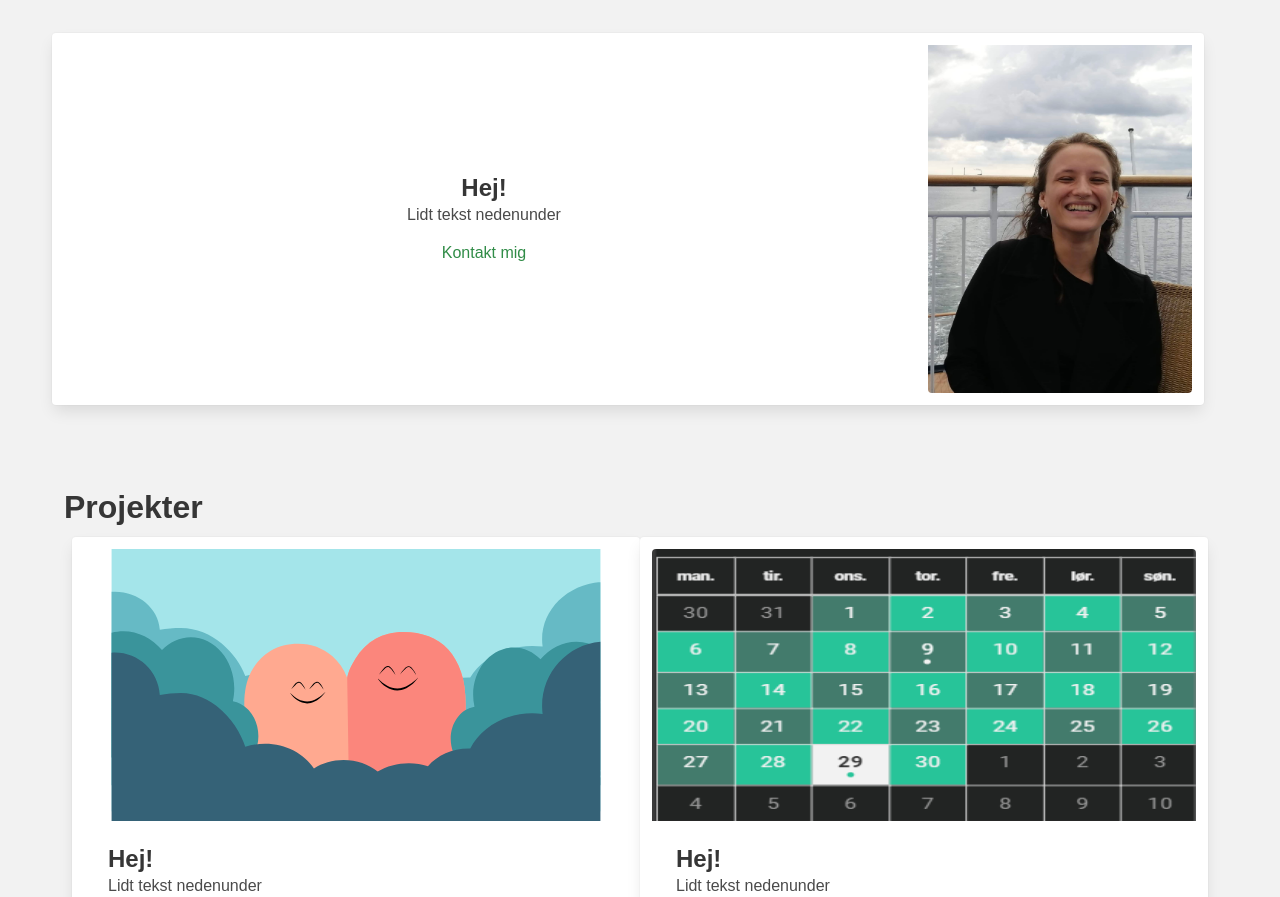
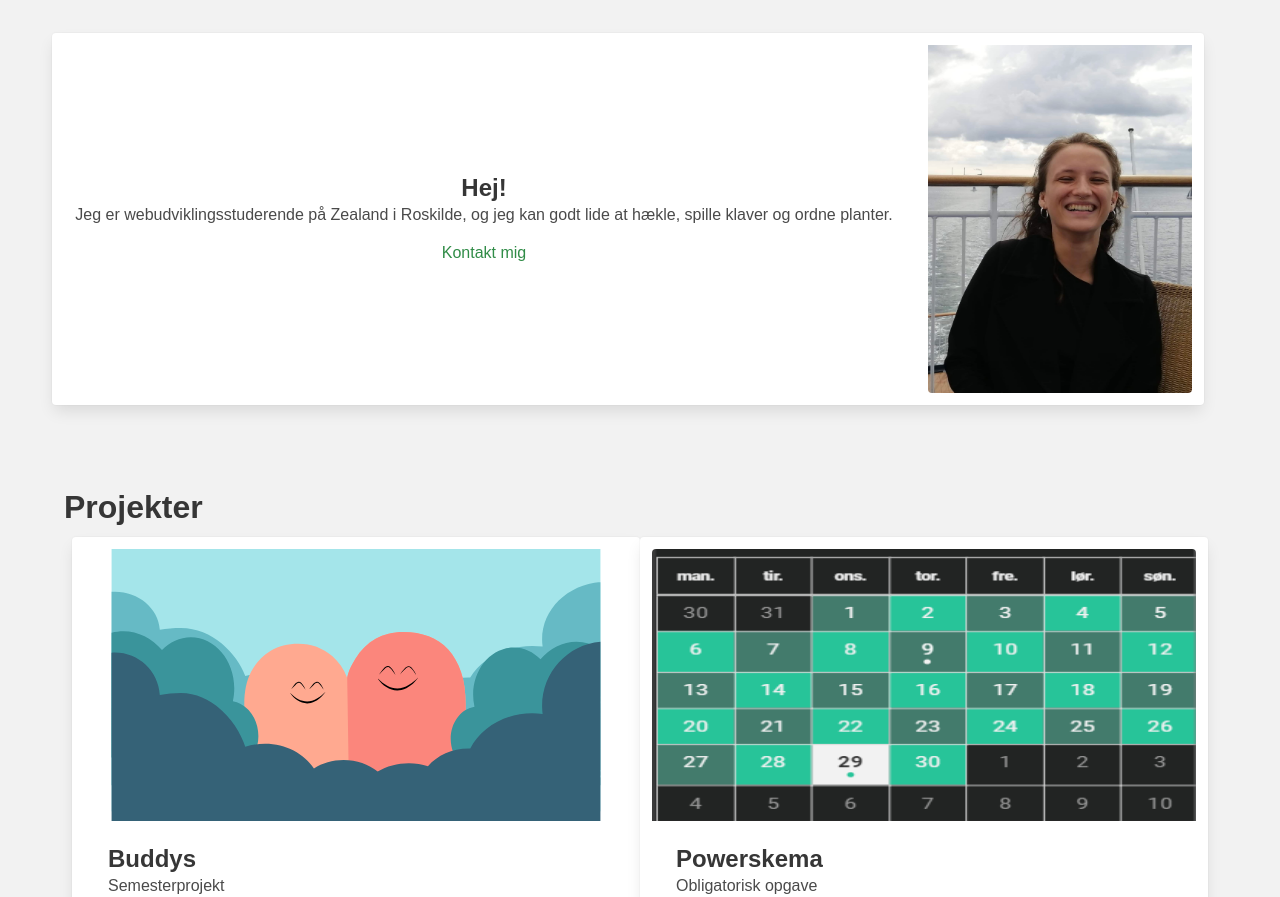
Before and after one commit to SofNyb/portfolioBulma, a website: page index.html in a window 1280 px wide. Shown: the part 55-952 px from the top of the page. Drawn offline with nearby package versions, Linux system fonts and the light colour scheme.

Commit message:
Ændret fyldetekst til infocard og projektcards

```diff
--- a/index.html
+++ b/index.html
@@ -54,7 +54,10 @@
                 <div class="content">
                     <div class="media-content">
                         <p class="title is-4">Hej!</p>
-                        <p class="subtitle is-6">Lidt tekst nedenunder</p>
+                        <p class="subtitle is-6">
+                            Jeg er webudviklingsstuderende på Zealand i Roskilde,
+                            og jeg kan godt lide at hækle, spille klaver og ordne planter.
+                        </p>
                         <a class="is-link">Kontakt mig</a>
                     </div>
                 </div>
@@ -89,9 +92,8 @@
                 <div class="card-content">
                     <div class="content">
                         <div class="media-content">
-                            <p class="title is-4">Hej!</p>
-                            <p class="subtitle is-6">Lidt tekst nedenunder</p>
-                            <a class="is-link">Kontakt mig</a>
+                            <p class="title is-4">Buddys</p>
+                            <p class="subtitle is-6">Semesterprojekt</p>
                         </div>
                     </div>
                 </div>
@@ -110,9 +112,8 @@
                 <div class="card-content">
                     <div class="content">
                         <div class="media-content">
-                            <p class="title is-4">Hej!</p>
-                            <p class="subtitle is-6">Lidt tekst nedenunder</p>
-                            <a class="is-link">Kontakt mig</a>
+                            <p class="title is-4">Powerskema</p>
+                            <p class="subtitle is-6">Obligatorisk opgave</p>
                         </div>
                     </div>
                 </div>
```
